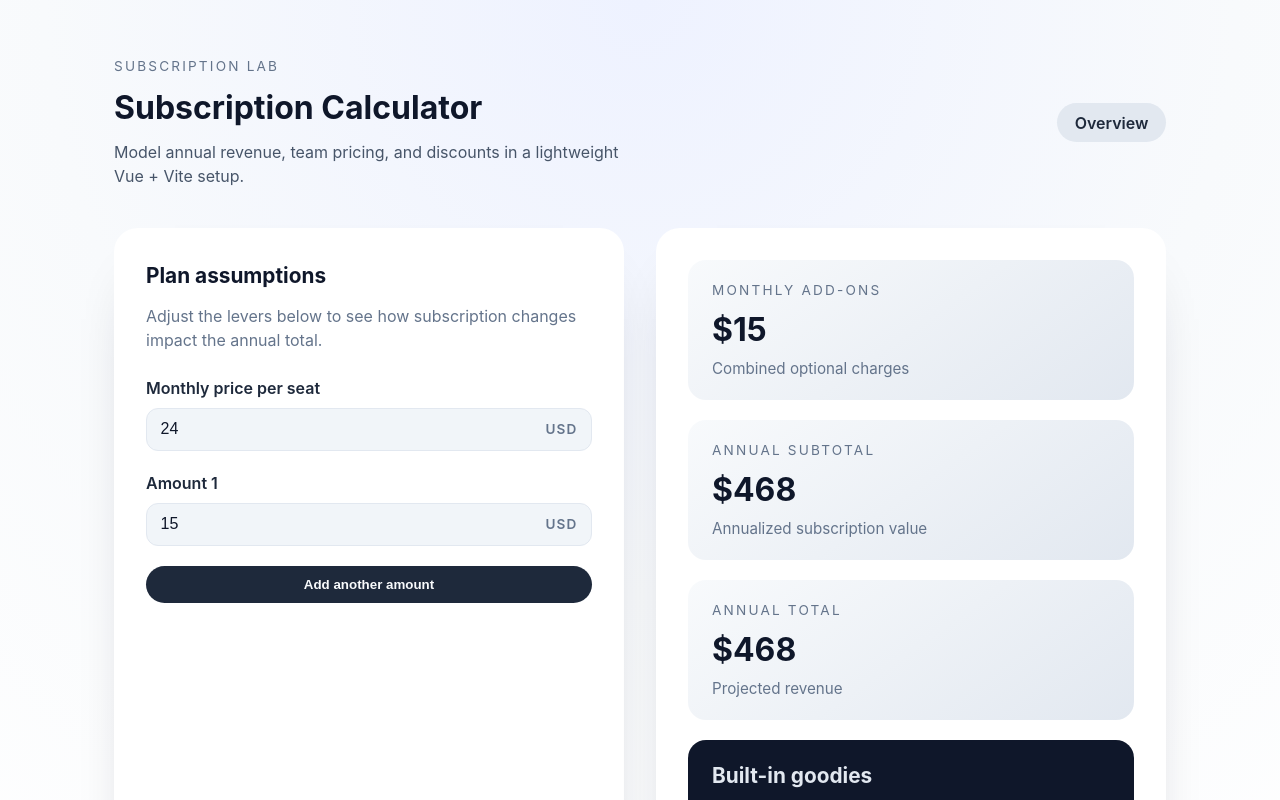
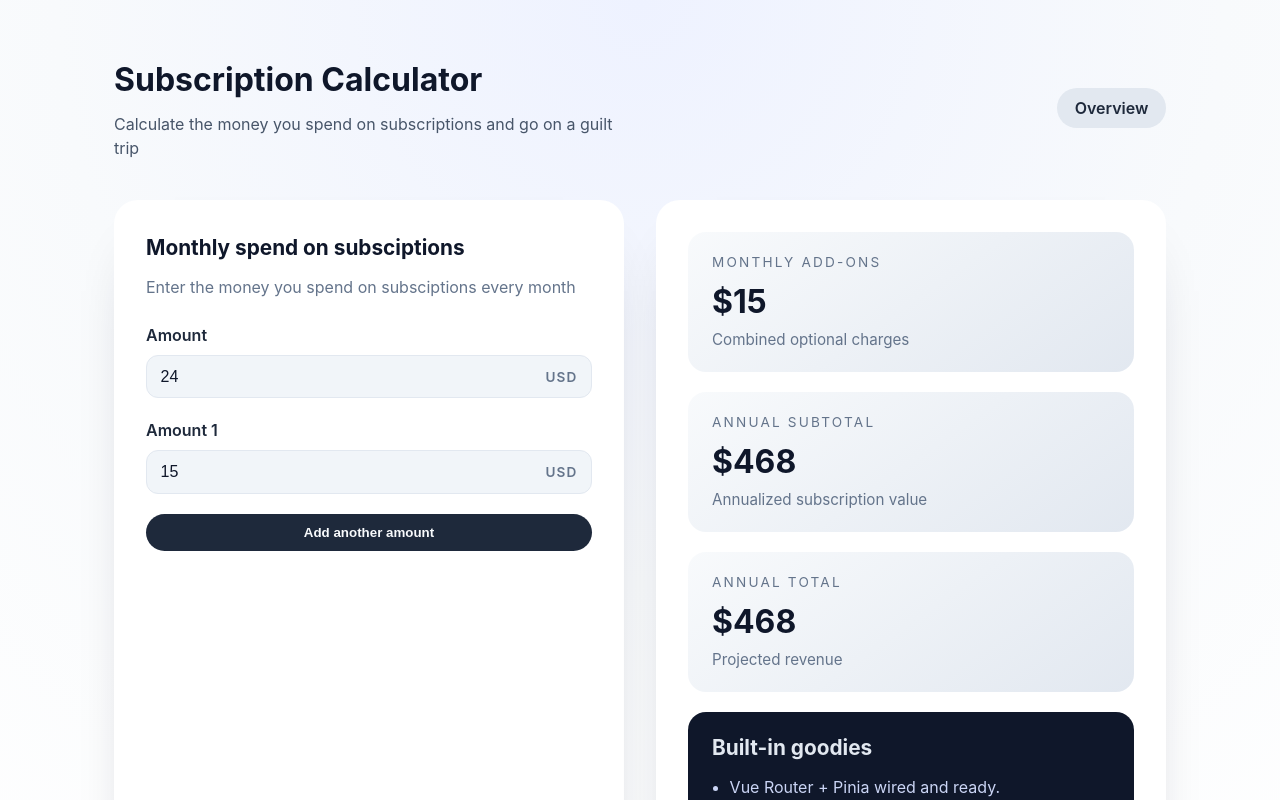
Before and after one commit to RakshithNM/subscription-calculator, a Vue app: page / in a window 1280 px wide. Shown: the top 800 px of the page. Built offline with nearby package versions, Linux system fonts and the light colour scheme.

Commit message:
Updated texts

```diff
--- a/src/App.vue
+++ b/src/App.vue
@@ -2,10 +2,10 @@
   <div class="app">
     <header class="app__header">
       <div>
-        <p class="app__eyebrow">Subscription Lab</p>
+        <!-- <p class="app__eyebrow">Subscription Lab</p> -->
         <h1>Subscription Calculator</h1>
         <p class="app__subtitle">
-          Model annual revenue, team pricing, and discounts in a lightweight Vue + Vite setup.
+          Calculate the money you spend on subscriptions and go on a guilt trip
         </p>
       </div>
       <nav class="app__nav">
@@ -18,4 +18,5 @@
   </div>
 </template>
 
-<script setup lang="ts"></script>
+<script setup lang="ts">
+</script>
--- a/src/views/HomeView.vue
+++ b/src/views/HomeView.vue
@@ -2,14 +2,12 @@
   <section class="page">
     <div class="page__grid">
       <section class="panel">
-        <h2>Plan assumptions</h2>
-        <p class="panel__subtitle">
-          Adjust the levers below to see how subscription changes impact the annual total.
-        </p>
+        <h2>Monthly spend on subsciptions</h2>
+        <p class="panel__subtitle">Enter the money you spend on subsciptions every month</p>
 
         <form class="form">
           <label class="form__field">
-            <span>Monthly price per seat</span>
+            <span>Amount</span>
             <div class="form__control">
               <input
                 v-model.number="store.monthlyPrice"
```
Also changed, not shown: 1 other file (tests, documents, lock files or other folders).
